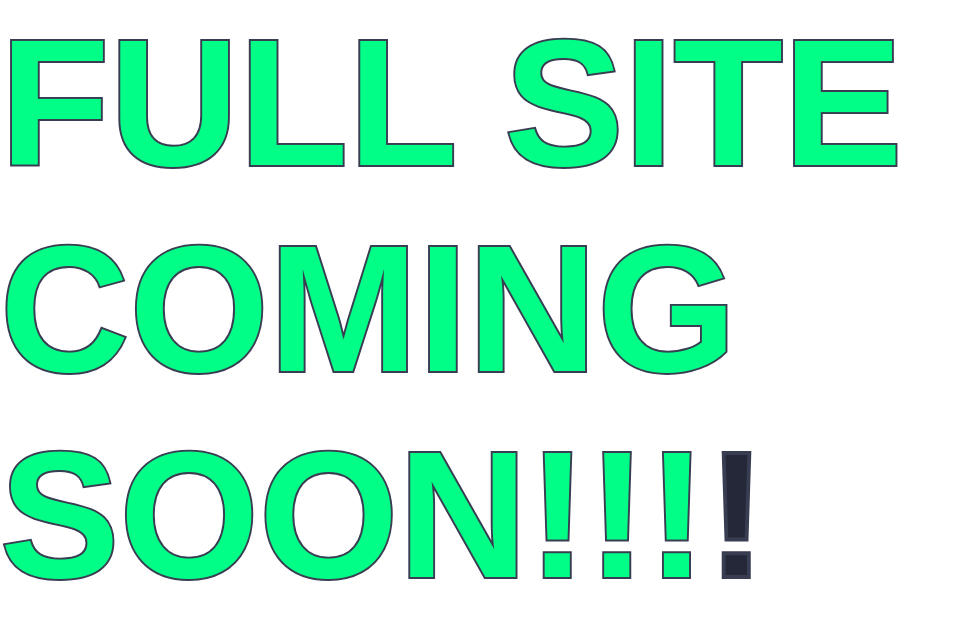
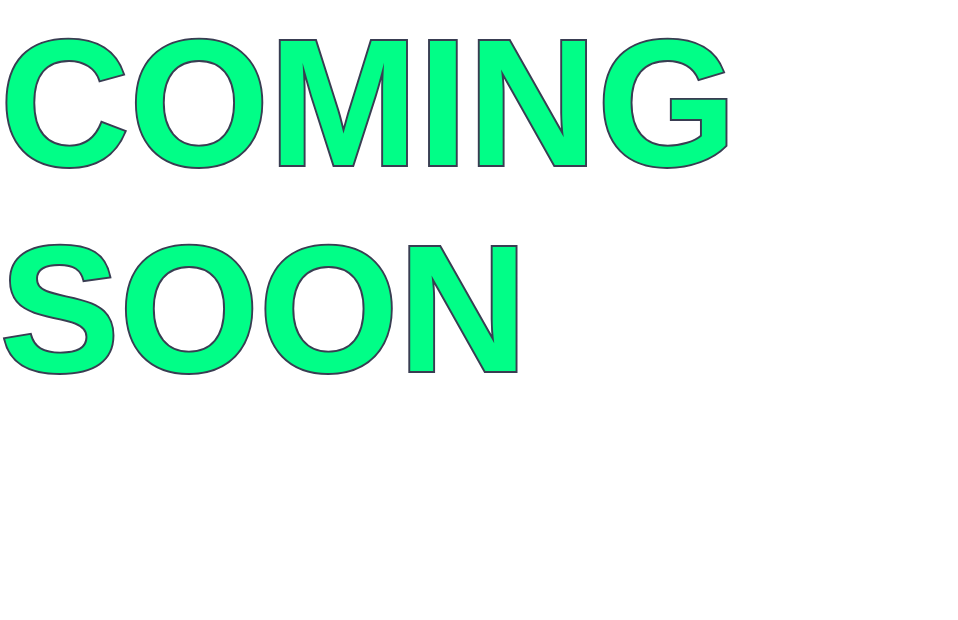
Before and after one commit to cyberstizz/charleslambjr, a React (Create React App) app: page / in a window 1280 px wide. Shown: the top 620 px of the page, without its empty margins (0-958 px from the left). Built offline with nearby package versions, Linux system fonts and the light colour scheme; a web font is replaced by a local one.

Commit message:
minmized the text to see if that allows the animation to take effect

```diff
--- a/src/components/Splash.js
+++ b/src/components/Splash.js
@@ -5,8 +5,8 @@ import { Link } from 'react-router-dom';
 
 const Splash = () =>{
     return (
-        <h2 data-text="full site coming soon!!!">
-       full site coming soon!!!!
+        <h2 data-text="coming soon">
+       coming soon
        </h2>
     )
 };
```
